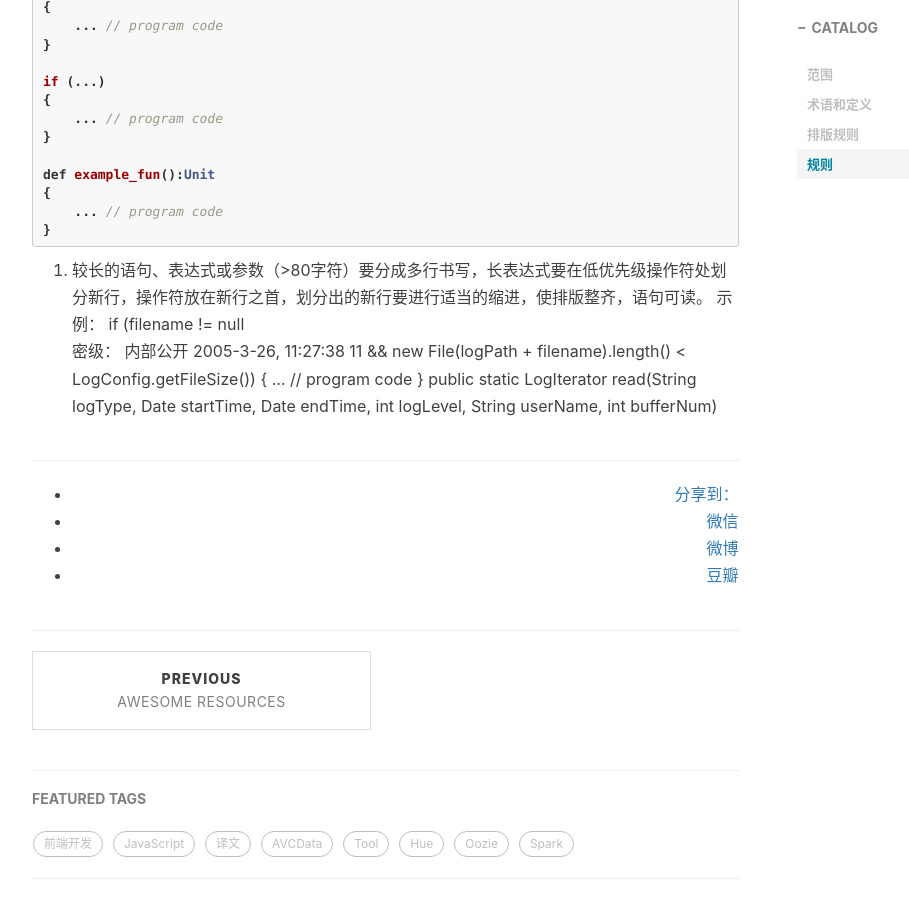
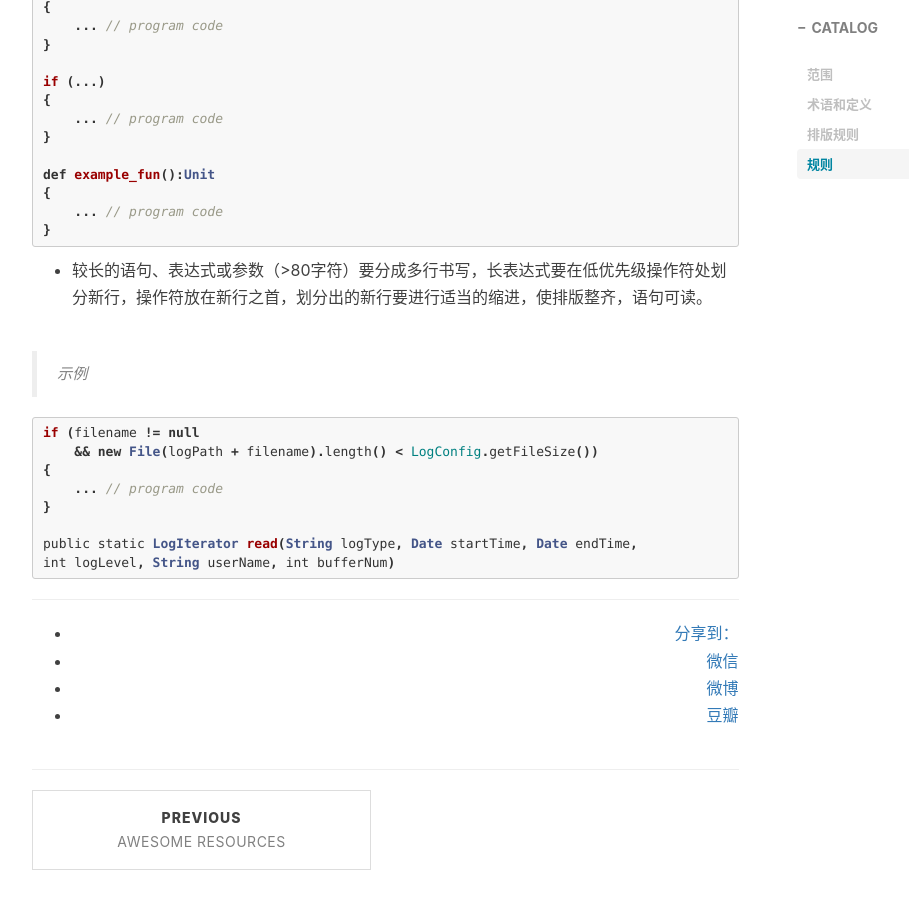
Before and after one commit to shoppingwang/shoppingwang.github.io, a Jekyll site: the page built from _posts/2016-07-21-spark-code-specification.markdown, in a window 1280 px wide and 900 px high, scrolled down 1922 px. Shown: the whole window, without its empty margins (233-1142 px from the left). Built offline with Jekyll 4.4.1, drawn with Linux system fonts in a browser that asks for light colours; nearby versions of some CDN libraries; comment, search, counter and statistics services are not loaded.

Commit message:
增加编码规范

````diff
--- a/_posts/2016-07-21-spark-code-specification.markdown
+++ b/_posts/2016-07-21-spark-code-specification.markdown
@@ -77,5 +77,17 @@ def example_fun():Unit
 }
 ```
 
-3. 较长的语句、表达式或参数（>80字符）要分成多行书写，长表达式要在低优先级操作符处划分新行，操作符放在新行之首，划分出的新行要进行适当的缩进，使排版整齐，语句可读。   示例：  if (filename != null
-密级： 内部公开               2005-3-26, 11:27:38                                                        11      && new File(logPath + filename).length() < LogConfig.getFileSize()) {      ... // program code }   public static LogIterator read(String logType, Date startTime, Date endTime,                                                  int logLevel, String userName, int bufferNum)
+- 较长的语句、表达式或参数（>80字符）要分成多行书写，长表达式要在低优先级操作符处划分新行，操作符放在新行之首，划分出的新行要进行适当的缩进，使排版整齐，语句可读。
+
+> 示例
+
+```scala
+if (filename != null
+    && new File(logPath + filename).length() < LogConfig.getFileSize())
+{
+    ... // program code
+}
+
+public static LogIterator read(String logType, Date startTime, Date endTime,
+int logLevel, String userName, int bufferNum)
+```
````
Also changed, not shown: other parts of _posts/2016-07-21-spark-code-specification.markdown (+2 -2 lines).
